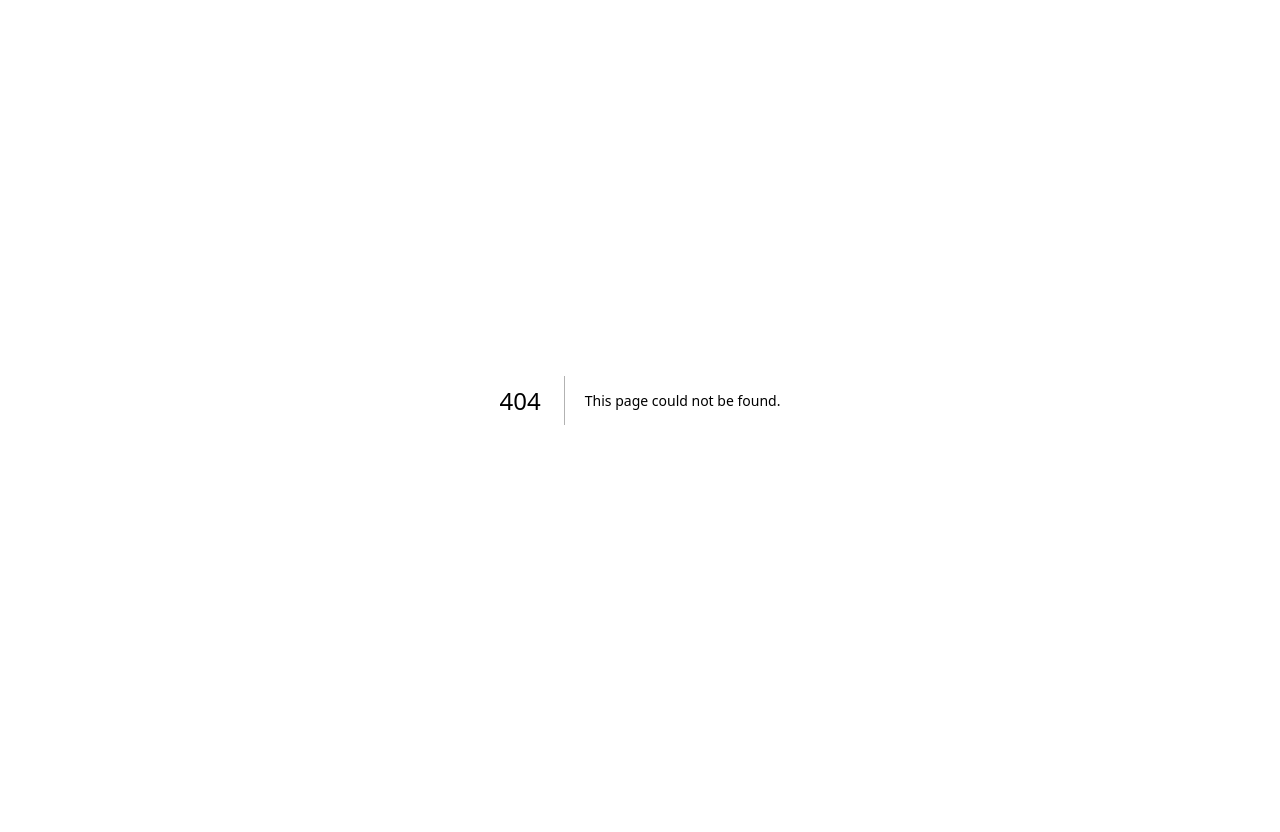
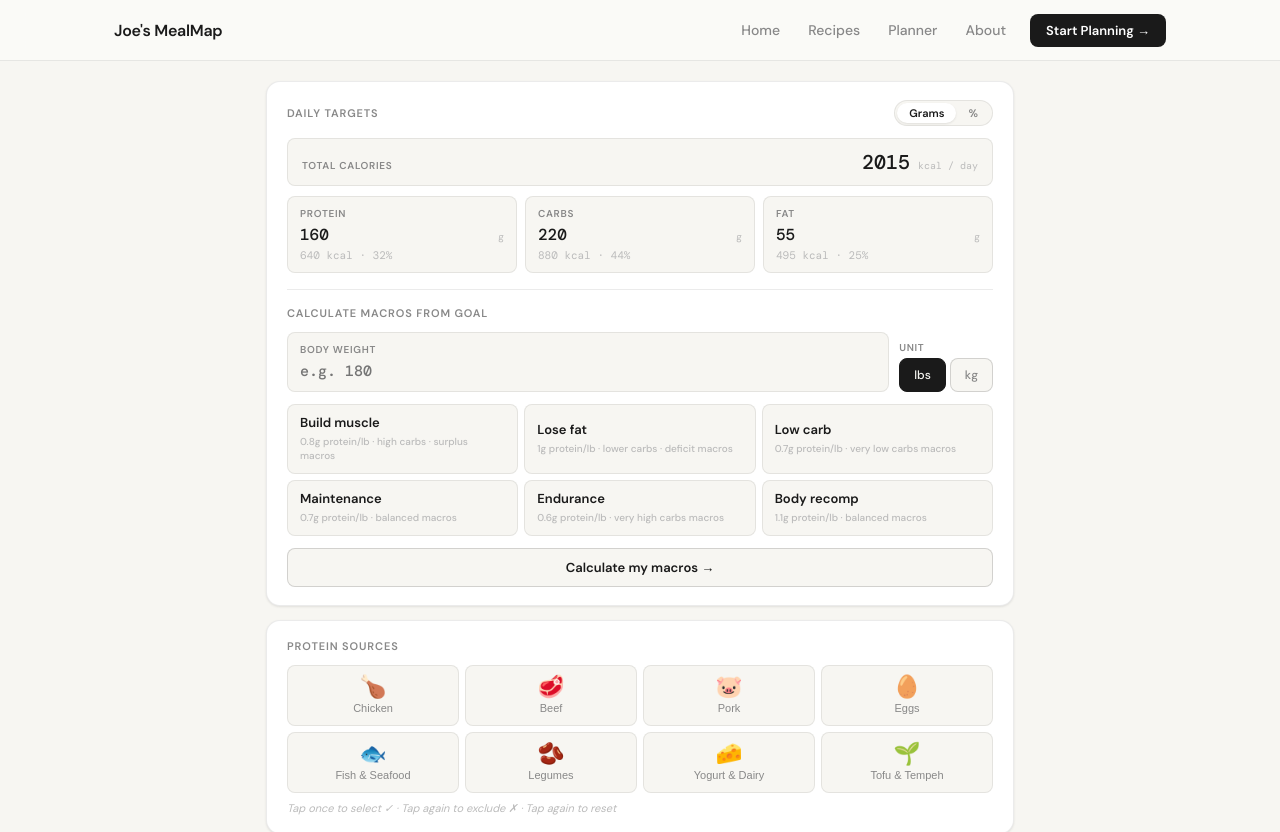
Before and after one commit to joe189/joesmealmap, a Next.js app: page /planner in a window 1280 px wide. Before the commit this address had no page. Shown: the top 832 px of the page. Before the commit the page ends 800 px from the top, so only its background shows below. Built offline with nearby package versions, Linux system fonts and the light colour scheme.

Commit message:
feat: add app/planner/page.tsx — planner moves from / to /planner

```diff
--- /dev/null
+++ b/app/planner/page.tsx
@@ -0,0 +1,5 @@
+import MealMap from '@/components/MealMap';
+
+export default function PlannerPage() {
+  return <MealMap />;
+}
```
